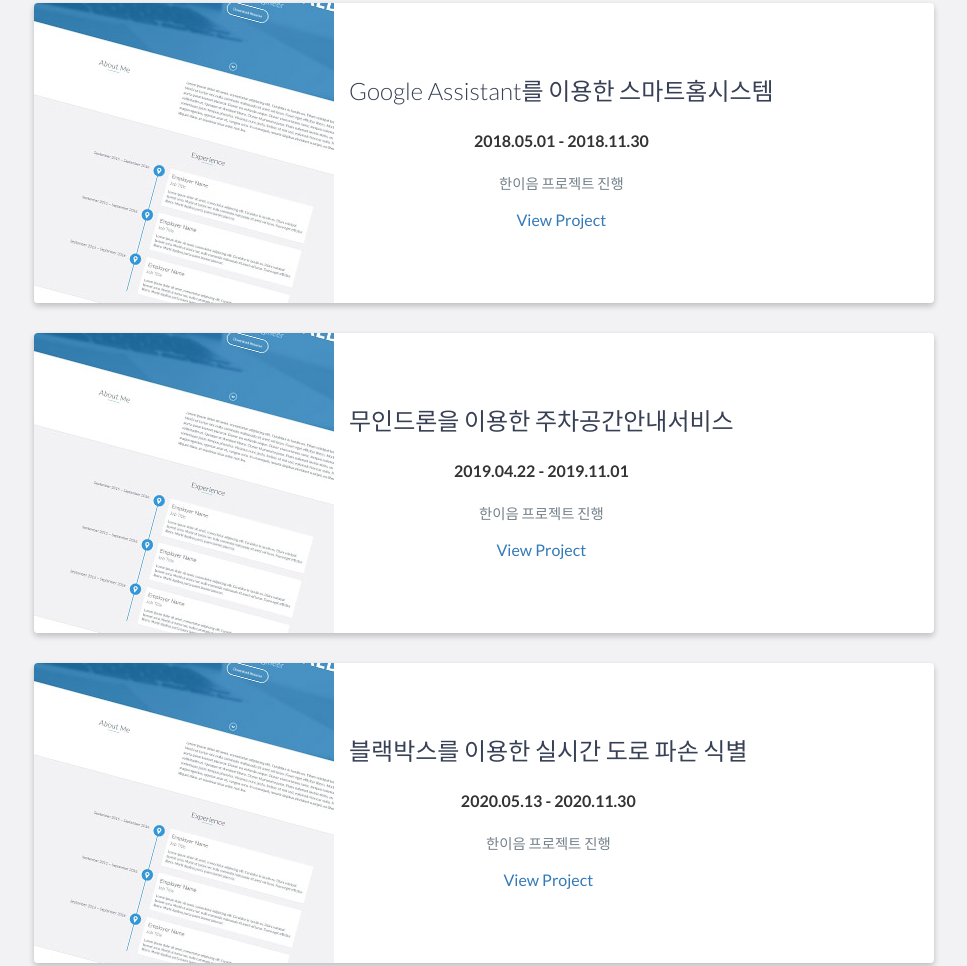
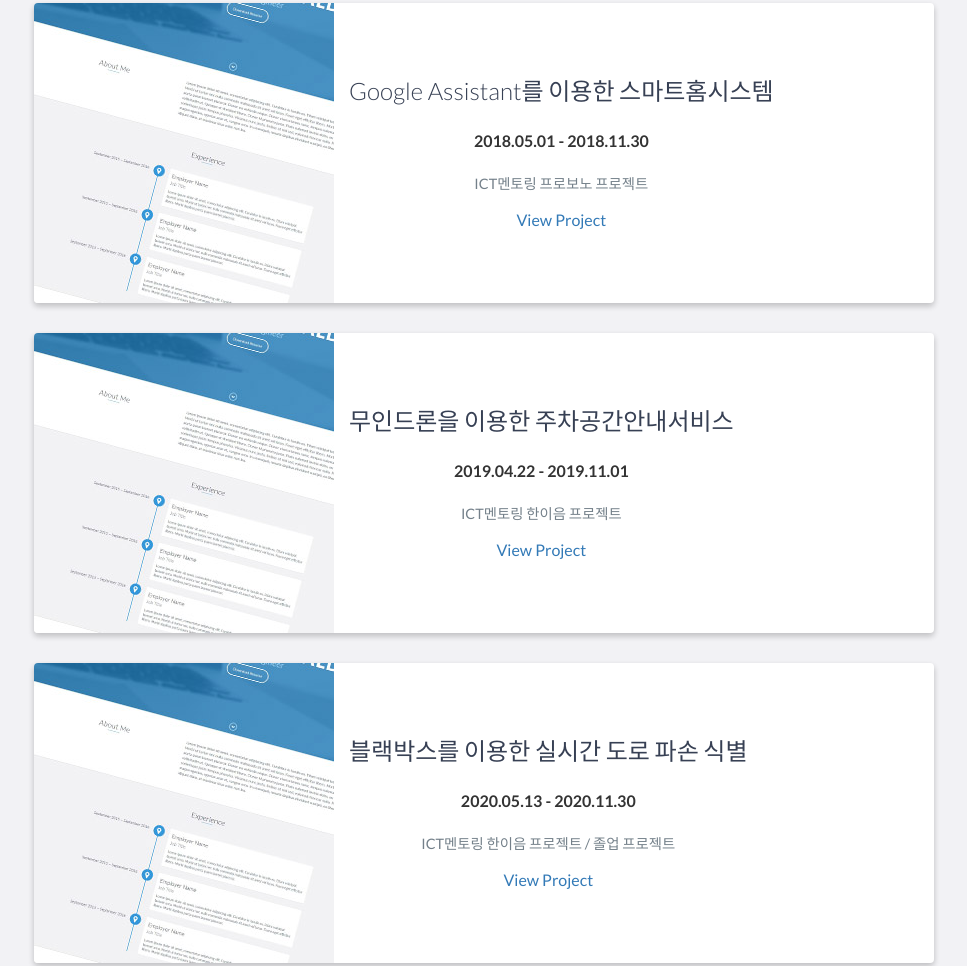
Before and after one commit to wnsgur1595/wnsgur1595.github.io, a website: page index.html in a window 1280 px wide. Shown: the part 1807-2773 px from the top of the page, without its empty margins (156-1123 px from the left). Drawn offline with nearby package versions, Linux system fonts and the light colour scheme.

Commit message:
정보 추가

```diff
--- a/index.html
+++ b/index.html
@@ -151,7 +151,7 @@
                         <h3>Google Assistant를 이용한 스마트홈시스템</h3>
 			<h4>2018.05.01 - 2018.11.30</h4>
                         <p>
-				한이음 프로젝트 진행
+				ICT멘토링 프로보노 프로젝트
                         </p>
                         <a href="#">View Project</a>
                     </div>
@@ -168,7 +168,7 @@
                         <h3>무인드론을 이용한 주차공간안내서비스</h3>
 			<h4>2019.04.22 - 2019.11.01</h4>
                         <p>
-				한이음 프로젝트 진행
+				ICT멘토링 한이음 프로젝트
                         </p>
                         <a href="#">View Project</a>
                     </div>
@@ -184,7 +184,7 @@
 				<h3>블랙박스를 이용한 실시간 도로 파손 식별</h3>
 				<h4>2020.05.13 - 2020.11.30</h4>
 				<p>
-					한이음 프로젝트 진행
+					ICT멘토링 한이음 프로젝트 / 졸업 프로젝트
 				</p>
 				<a href="#">View Project</a>
 			</div>
```
